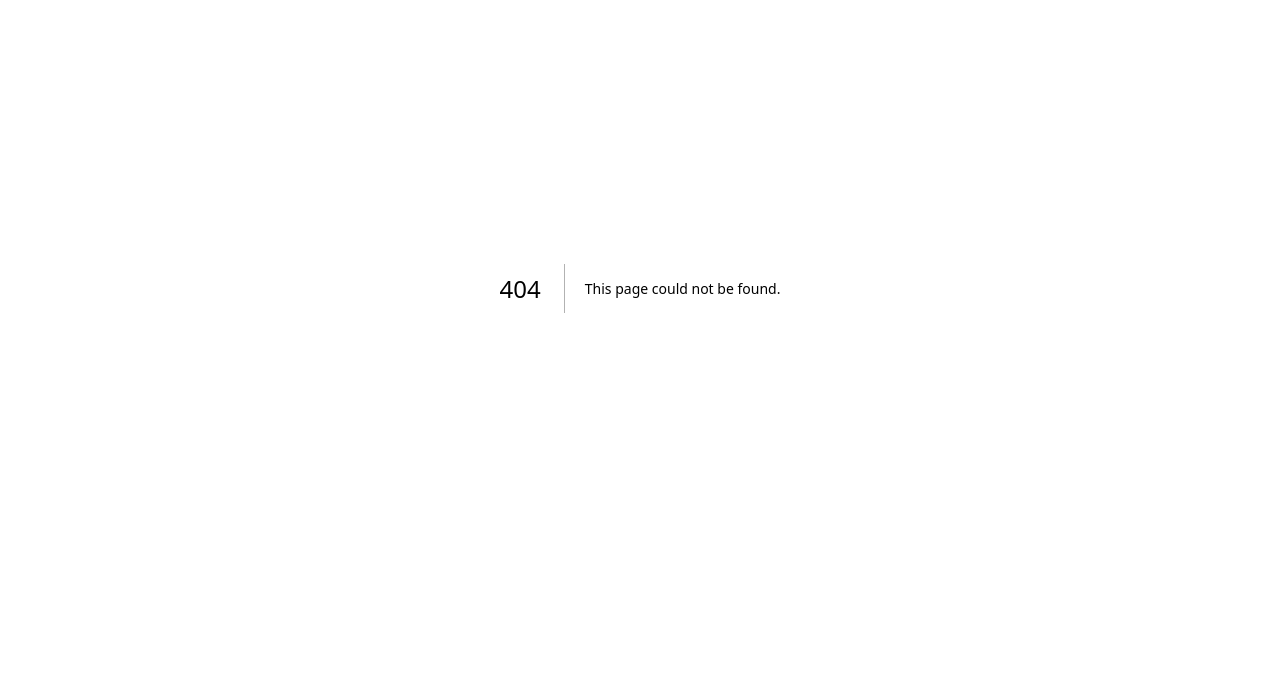
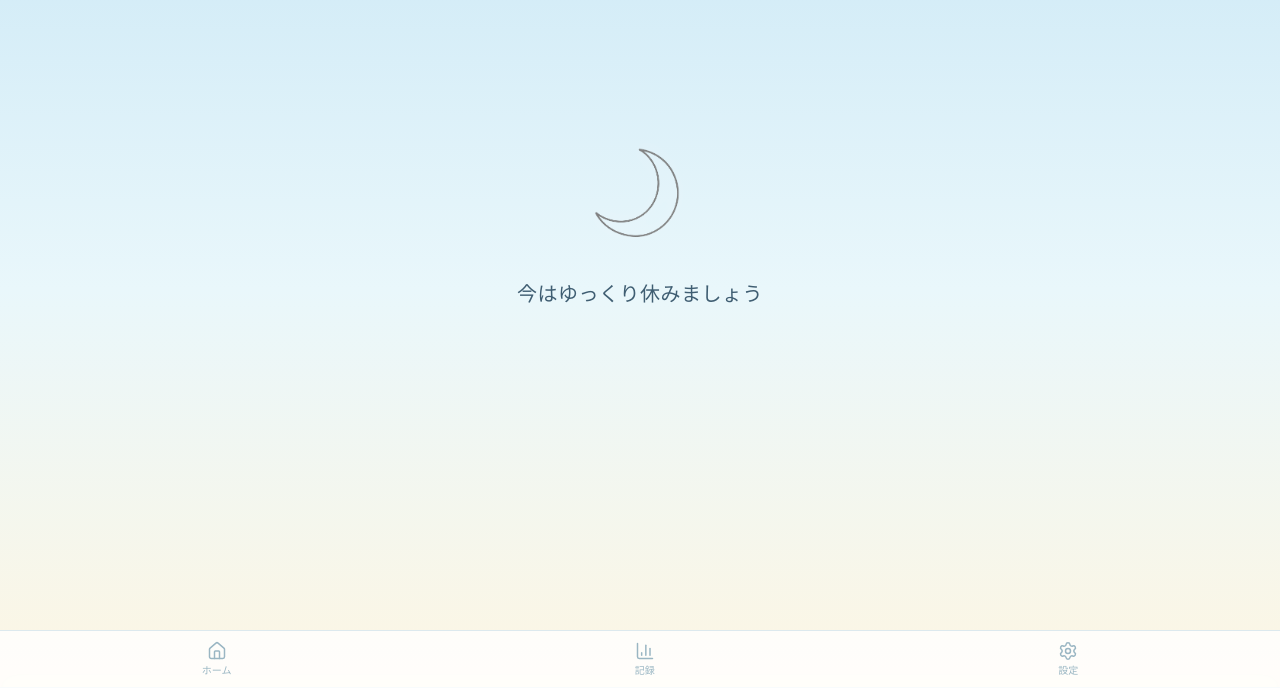
Before and after one commit to ms-engineer-bc25-05/team-a-final-project, a Next.js app in the folder frontend/: page /rest-done in a window 1280 px wide. Before the commit this address had no page. Shown: the part 112-800 px from the top of the page. Built offline with nearby package versions, Linux system fonts and the light colour scheme.

Commit message:
feat(frontend): お疲れ様画面 (/rest-done) を作成

```diff
--- /dev/null
+++ b/frontend/src/app/rest-done/page.tsx
@@ -0,0 +1,53 @@
+
+"use client";
+
+import { motion } from "framer-motion";
+import FooterNav from "@/components/common/FooterNav";
+
+/**
+ * NOTE:
+ * お疲れ様画面 (/rest-done)
+ * - iPhoneのsafe-area対応済み（フッター固定）。
+ */
+
+export default function RestDonePage() {
+  return (
+    <div
+      className="min-h-[100dvh] flex flex-col justify-between
+                 bg-gradient-to-b from-[#CDE9F6] via-[#E9F7FB] to-[#FDF6E3]
+                 relative overflow-x-hidden"
+    >
+      {/* メインコンテンツ */}
+      <div className="flex flex-col items-center justify-center text-center flex-1 space-y-6 pb-[100px] -mt-10">
+
+        {/* 🌙 三日月（ふんわり光＋ゆっくりフェードイン） */}
+        <motion.img
+          src="/images/half moon.png"
+          alt="moon"
+          className="w-36 h-36 mb-2 filter drop-shadow-[0_0_8px_rgba(255,255,255,0.5)]"
+          initial={{ opacity: 0, scale: 0.95, y: 10 }}
+          animate={{ opacity: 1, scale: 1, y: 0 }}
+          transition={{ duration: 1.2, ease: "easeOut" }}
+        />
+
+        {/* メッセージ：月の後にやさしく登場 */}
+        <motion.h2
+          className="text-lg sm:text-xl font-normal text-[#2c4d63]/90 tracking-wide"
+          initial={{ opacity: 0, y: 10 }}
+          animate={{ opacity: 1, y: 0 }}
+          transition={{ delay: 0.6, duration: 1 }}
+        >
+          今はゆっくり休みましょう
+        </motion.h2>
+      </div>
+
+      {/* フッター（固定＋ぼかし背景） */}
+      <footer
+        className="fixed bottom-[env(safe-area-inset-bottom)] left-0 right-0 z-50
+                   bg-white/80 backdrop-blur-md border-t border-[#DCE9EE]"
+      >
+        <FooterNav />
+      </footer>
+    </div>
+  );
+}
```
Also changed, not shown: frontend/public/images/half moon.png (added).
